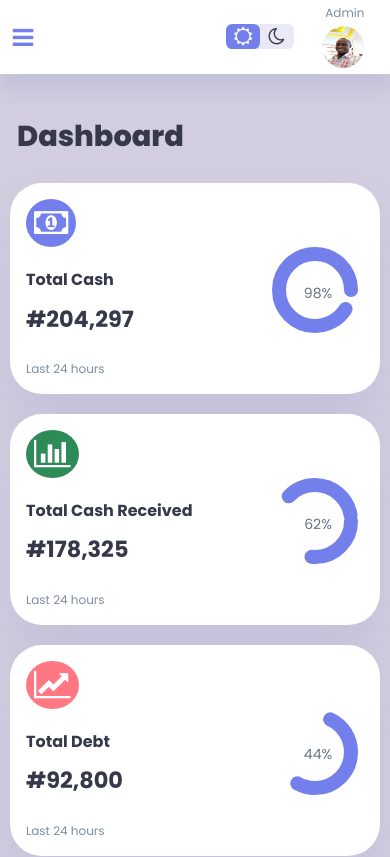
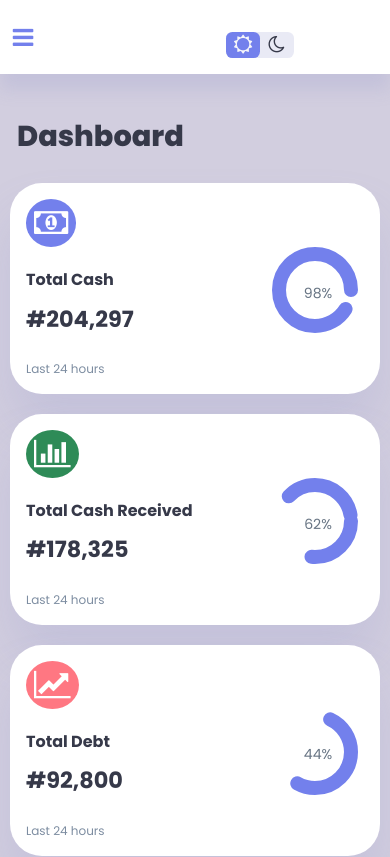
Before and after one commit to NsikanPatrick/drms-app, a plain HTML site: page index.html in a window 390 px wide. Shown: the top 857 px of the page. Drawn offline with nearby package versions, Linux system fonts and the light colour scheme.

Commit message:
Fixing the profile icon2

```diff
--- a/css/main.css
+++ b/css/main.css
@@ -900,13 +900,16 @@ main .admins a{
 /* ================================ */
 
 @media (max-width: 768px){
+
     .main-container .top-bar .top-right .profile{
-        margin-top: -53px;
-        padding: 0px 0;
+        /* margin-top: -53px;
+        padding: 0px 0; */
+        display: none;
     }
 
     .main-container .top-bar .top-right .theme-toggler{
-        margin-bottom: 53px;
+        /* margin-bottom: 53px; */
+        margin-bottom: 20px;
     }
 
     .main-container .hamburger{
```
Also changed, not shown: index.html (+1 -0 lines).
